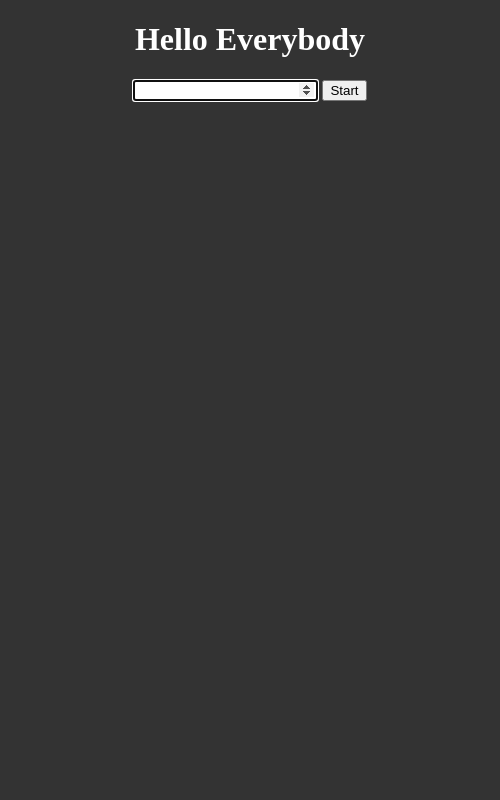
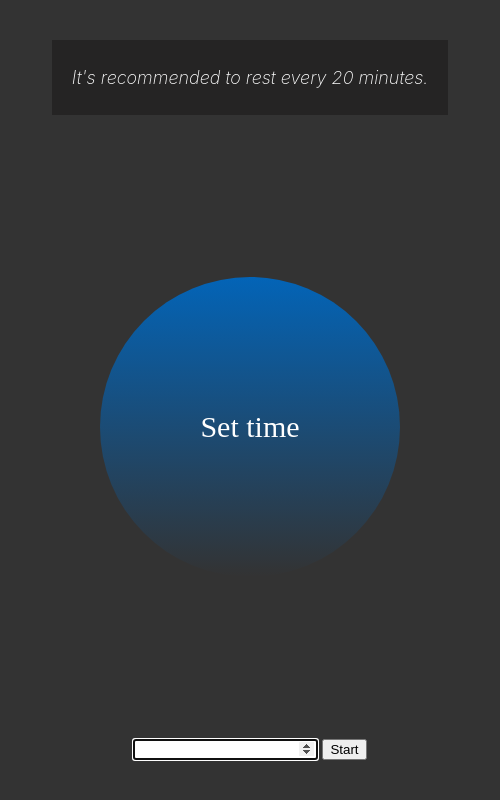
Before and after one commit to Yov00/eye-care, an Electron app: page index.html in a window 500 px wide. Drawn offline with Linux system fonts and the light colour scheme.

Commit message:
Styles and some cross platform fixes

```diff
--- a/index.html
+++ b/index.html
@@ -6,36 +6,65 @@
     <title>Eyes Helper</title>
 
     <style>
+        *{
+            box-sizing: border-box;
+        }
         html,body{
             margin:0;
             padding:0;
+
         }
         #alarm-popup{
             display: none;
+
         }
         .wrapper{
             display: flex;
             width: 100%;
             height: 100vh;
             flex-direction: column;
-            justify-content: flex-start;
+            justify-content: space-between;
             align-items: center;
-
+            padding:40px 20px;
             background-color: #333;
             color:white;
+        }
+        #clock{
+            width: 300px;
+            height: 300px;
+            border-radius: 50%;
+            display: flex;
+            justify-content: center;
+            align-items: center;
+            font-size: 30px;
+            background: linear-gradient(180deg, #0364B7 0%, rgba(3, 100, 183, 0) 100%);
+        }
+        .tip{
+            font-family: -apple-system, BlinkMacSystemFont, 'Segoe UI', Roboto, Oxygen, Ubuntu, Cantarell, 'Open Sans', 'Helvetica Neue', sans-serif;
+            font-style: italic;
+            font-weight: 200;
+            font-size: 18px;
+            line-height: 35px;
+            color: #FFFFFF;
+
+            background-color: #252424;
+            padding:20px;
         }
     </style>
 </head>
 <body>
     <div class="wrapper">
-        <h1>Hello Everybody</h1>
+        <div class="tip">
+            It's recommended to rest every 20 minutes.
+        </div>
+        <div id="clock">
+            Set time
+        </div>
         <form id="time-holder">
             <input id="minutes" autofocus="true" min="1" type="number">
             <button type="submit">Start</button>
         </form>
-        <div id="clock">
 
-        </div>
 
         <div id="alarm-popup">
             Take a break now!
@@ -85,7 +114,7 @@
 
            function stopTheTimer(){
 
-                clock.innerHTML = '';
+                clock.innerHTML = 'Rest...';
                 timerStarted = false;
                 clearInterval(timer)
                 alarmPopup.style.display = 'flex';
--- a/package.json
+++ b/package.json
@@ -4,7 +4,7 @@
   "description": "It reminds you to take a break from the monitor",
   "main": "main.js",
   "scripts": {
-    "start":"electron ."
+    "start": "electron ."
   },
   "author": "Yovelin Panayotov",
   "license": "MIT",
```
Also changed, not shown: main.js (+20 -15 lines), assets/icon.png (added).
